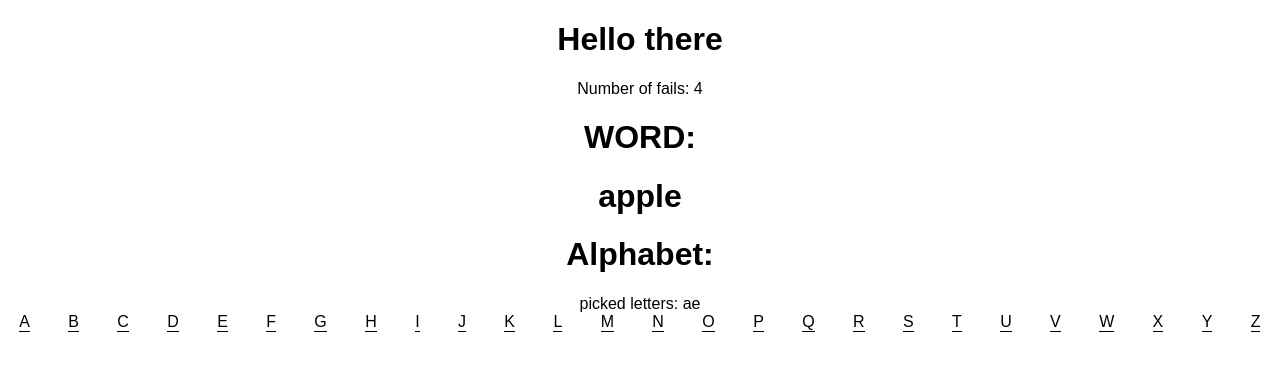
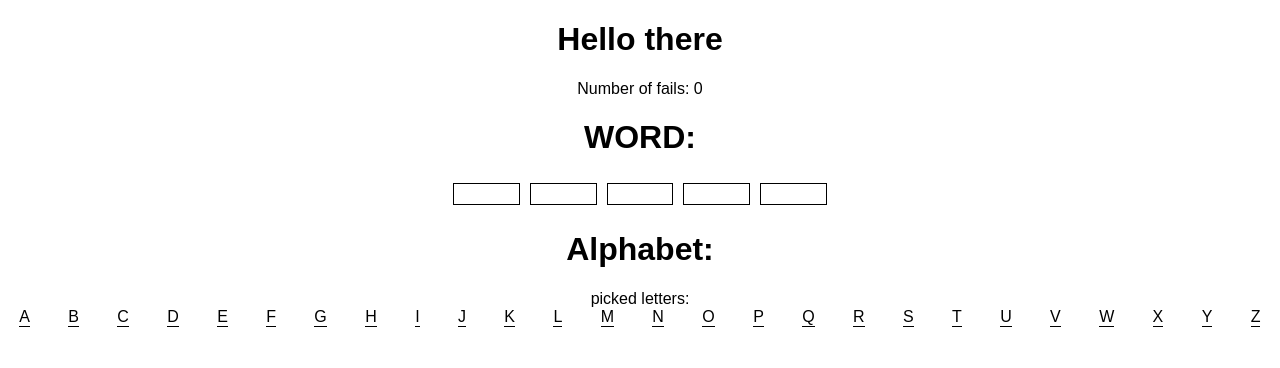
Before and after one commit to haldekbartas/hangman, a React app: page / in a window 1280 px wide. Built offline with nearby package versions, Linux system fonts and the light colour scheme.

Commit message:
Correctly picked letters are displayed. Failures are counted.

```diff
--- a/src/components/Alphabet.js
+++ b/src/components/Alphabet.js
@@ -7,18 +7,20 @@ class Alphabet extends Component {
 
         };
         this.alphabet = new Array(26).fill(1).map((_, i) => String.fromCharCode(65 + i));
-      }
+    }
 
-    handleClick = (event,letter) => {
-        console.log(letter.letter);
+    handleClick = (event, letter) => {
+        event.persist();
+        event.target.style.display = "none";
         this.props.onLetterPicked(letter.letter)
+        this.props.onFail(letter.letter);
     }
 
     render() {
-        const {pickedLetters} = this.props;
-        const letterList = this.alphabet.map(letter => {
+        const { pickedLetters } = this.props;
+        const letterList = this.alphabet.map((letter, index) => {
             return (
-                <AlphaLetter letter={letter} key={letter} onClick={this.handleClick}></AlphaLetter>
+                <AlphaLetter letter={letter} key={index} onClick={this.handleClick}></AlphaLetter>
             )
         });
 
--- a/src/components/App.js
+++ b/src/components/App.js
@@ -7,26 +7,46 @@ class App extends Component {
   constructor(props) {
     super(props);
     this.state = {
-      word: 'apple',
-      pickedLetters: ['a','e'],
-      fails: 4
+      word: 'APPLE',
+      splittedWord: [],
+      pickedLetters: [],
+      fails: 0
     };
   }
 
+  componentDidMount = () => {
+    this.setState({
+      splittedWord: this.state.word.split('')
+    })
+  }
+
+  onFail = (letter) => {
+    if (this.state.splittedWord.includes(letter)) {
+      console.log('zawiera litere', letter);
+    }
+    else {
+      this.setState({
+        fails: this.state.fails + 1
+      })
+    }
+  }
+
   onLetterPicked = (letter) => {
-    this.setState( (prevState) => ({
+    this.setState((prevState) => ({
       pickedLetters: prevState.pickedLetters.concat(letter)
-      })
+    })
     )
   }
+
+
 
   render() {
     return (
       <div className="App">
         <h1>Hello there</h1>
         <Hangman fails={this.state.fails}></Hangman>
-        <Word word={this.state.word}></Word>
-        <Alphabet onLetterPicked={this.onLetterPicked} pickedLetters={this.state.pickedLetters}></Alphabet>
+        <Word onFail={this.onFail} splittedWord={this.state.splittedWord} pickedLetters={this.state.pickedLetters}></Word>
+        <Alphabet onFail={this.onFail} onLetterPicked={this.onLetterPicked} pickedLetters={this.state.pickedLetters}></Alphabet>
       </div>
     );
   }
--- a/src/components/Word.js
+++ b/src/components/Word.js
@@ -1,12 +1,45 @@
 import React, { Component } from 'react';
+import WordLetter from './WordLetter';
 
-class Word extends Component{
-    render(){
-        const {word} = this.props;
-        return(
-            <div className="word">
-               <h1>WORD:</h1>
-               <h1>{word}</h1>
+class Word extends Component {
+    constructor(props) {
+        super(props);
+        this.state = {
+
+        };
+
+        this.fails = [];
+    }
+
+    onFail = (letter) => {
+        if (this.props.pickedLetters.includes(letter)) {
+
+        }
+        else {
+            console.log(letter.letter);
+        }
+    }
+
+    render() {
+        const { splittedWord, pickedLetters } = this.props;
+
+        const wordLetterList = splittedWord.map((letter, index) => {
+            if (pickedLetters.includes(letter)) {
+                return <WordLetter key={index} letter={letter} ></WordLetter>
+            }
+            else {
+                return <WordLetter key={index} letter=" " ></WordLetter>
+            }
+        });
+
+
+
+        return (
+            <div className="word" >
+                <h1>WORD:</h1>
+                <div className="word-letter-list-container">
+                    {wordLetterList}
+                </div>
 
 
             </div>
--- /dev/null
+++ b/src/components/WordLetter.js
@@ -0,0 +1,11 @@
+import React from 'react'
+
+function WordLetter({ letter }) {
+    return (
+        <div className="word-letter-container">
+            <span className="word-letter">{letter}</span>
+        </div>
+    )
+}
+
+export default WordLetter;
--- a/src/styles/index.css
+++ b/src/styles/index.css
@@ -15,5 +15,16 @@ body {
 .alpha-letter-container{
   margin:0 auto;
   border-bottom: 1px solid black;
+}
 
+.word-letter-list-container{
+  display:flex;
+  width: 30%;
+  margin: 0 auto;
 }
+.word-letter-container{
+  flex: 1;
+  margin: 5px;
+  padding: 10px;
+  border: 1px solid black;
+}
```
